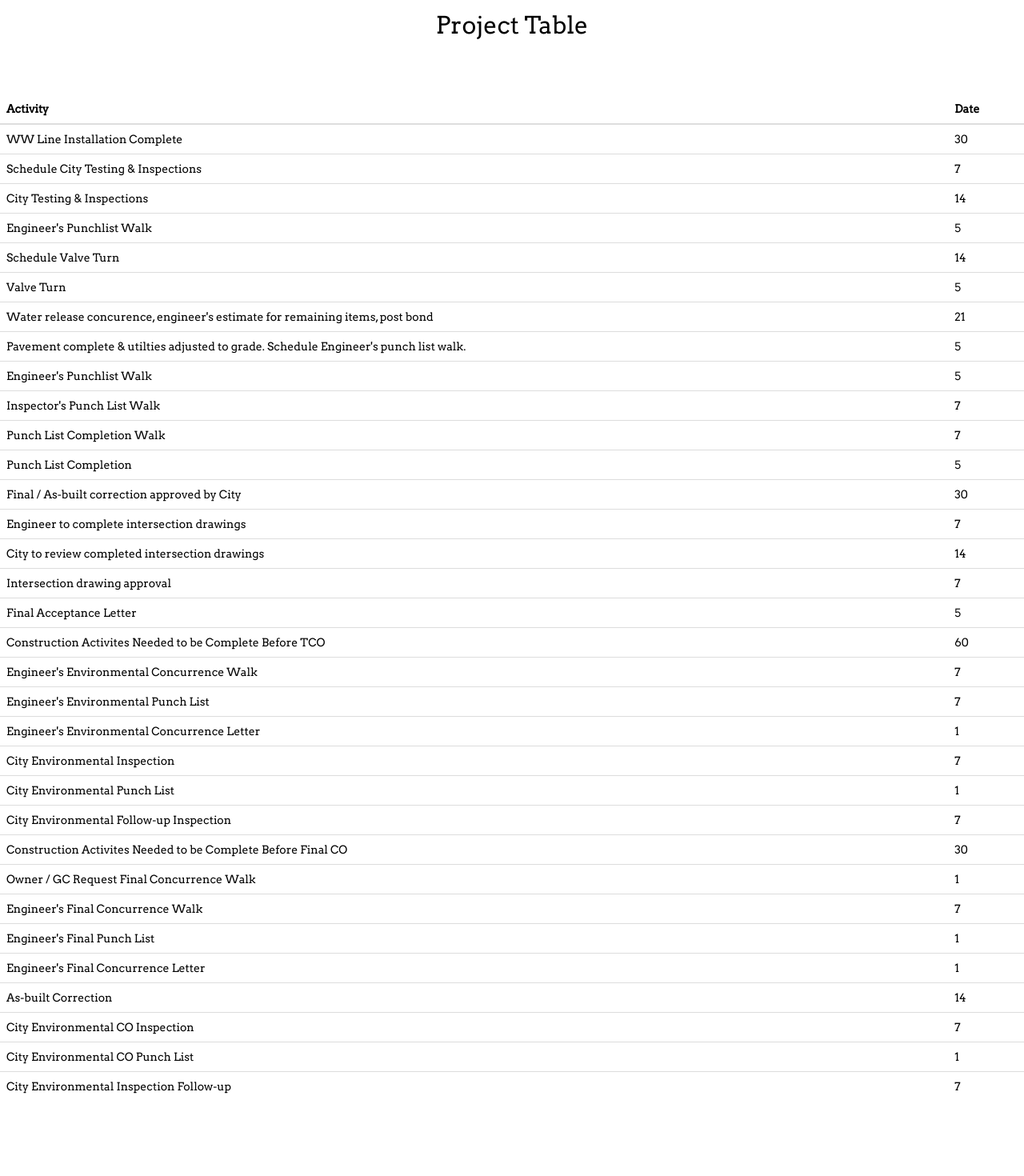
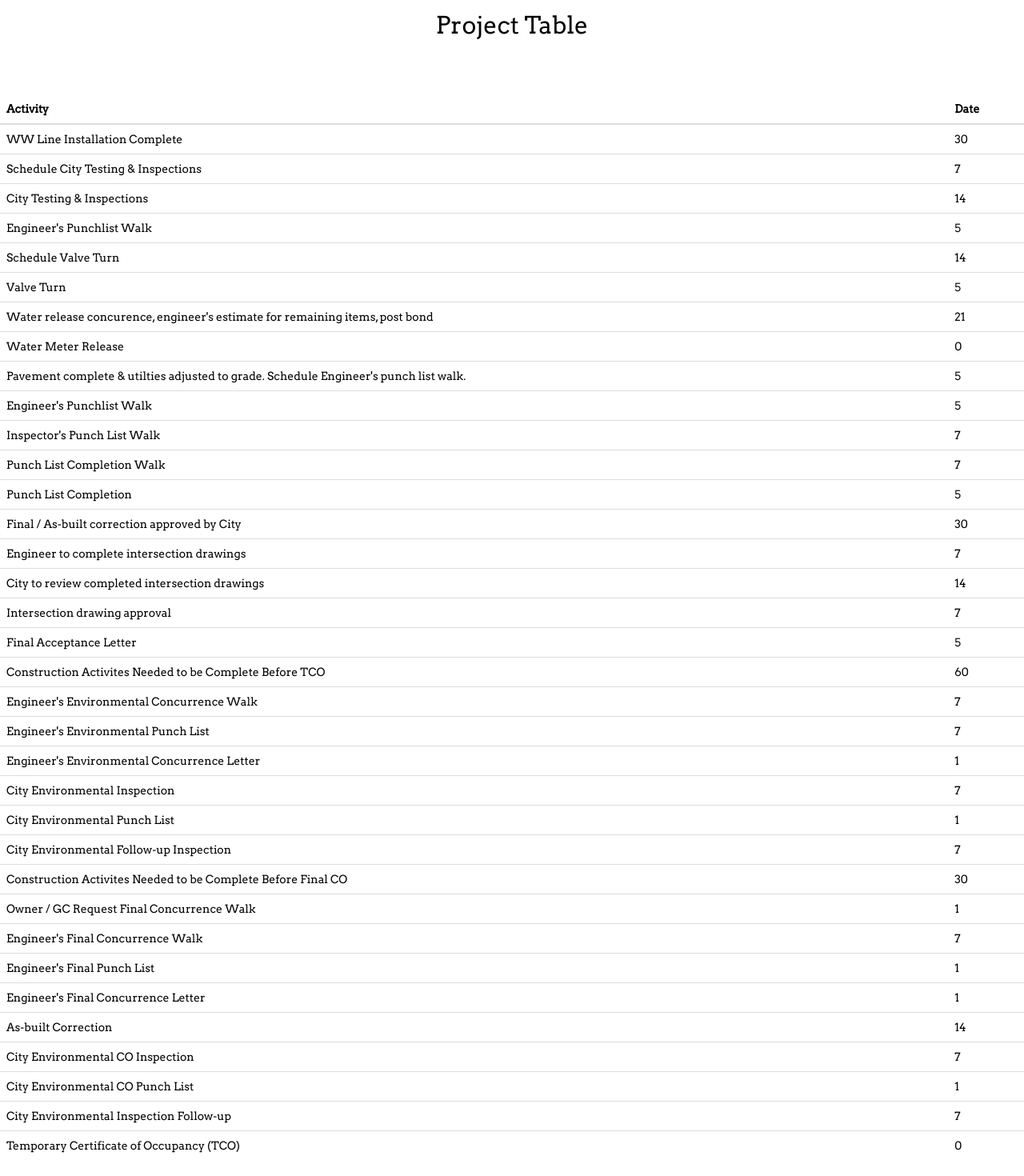
Before and after one commit to mateoholman/MeterTcoDates, a React (Create React App) app: page /ProjectSchedule in a window 1280 px wide. Shown: the part 117-1587 px from the top of the page at 80% size. Before the commit the page ends 1513 px from the top, so only its background shows below. Built offline with nearby package versions, Linux system fonts and the light colour scheme; what react-widgets would draw is missing.

Commit message:
Updated the activities to include the milestones

```diff
--- a/src/containers/ProjectTable.js
+++ b/src/containers/ProjectTable.js
@@ -9,6 +9,13 @@ import { connect } from 'react-redux';
 
 
 class ProjectTable extends Component {
+
+  calculateCalendarDate(){
+    //We need to calculate the durations for the entire project, regardless if
+    //the request is only for the water meter, because the water meter date is
+    //based on the occupancy date!
+
+  }
 
   renderTableRows(){
     //If the schedule type is water meter, only render those rows.
--- a/src/data/activities.json
+++ b/src/data/activities.json
@@ -36,132 +36,142 @@
   },
   {
     "_id": "8",
+    "activity": "Water Meter Release",
+    "duration": 0
+  },
+  {
+    "_id": "9",
     "activity": "Pavement complete & utilties adjusted to grade. Schedule Engineer's punch list walk.",
     "duration": 5
   },
   {
-    "_id": "9",
+    "_id": "10",
     "activity": "Engineer's Punchlist Walk",
     "duration": 5
   },
   {
-    "_id": "10",
+    "_id": "11",
     "activity": "Inspector's Punch List Walk",
     "duration": 7
   },
   {
-    "_id": "11",
+    "_id": "12",
     "activity": "Punch List Completion Walk",
     "duration": 7
   },
   {
-    "_id": "12",
+    "_id": "13",
     "activity": "Punch List Completion",
     "duration": 5
   },
   {
-    "_id": "13",
+    "_id": "14",
     "activity": "Final / As-built correction approved by City",
     "duration": 30
   },
   {
-    "_id": "14",
+    "_id": "15",
     "activity": "Engineer to complete intersection drawings",
     "duration": 7
   },
   {
-    "_id": "15",
+    "_id": "16",
     "activity": "City to review completed intersection drawings",
     "duration": 14
   },
   {
-    "_id": "16",
+    "_id": "17",
     "activity": "Intersection drawing approval",
     "duration": 7
   },
   {
-    "_id": "17",
+    "_id": "18",
     "activity": "Final Acceptance Letter",
     "duration": 5
   },
   {
-    "_id": "18",
+    "_id": "19",
     "activity": "Construction Activites Needed to be Complete Before TCO",
     "duration": 60
   },
   {
-    "_id": "19",
+    "_id": "20",
     "activity": "Engineer's Environmental Concurrence Walk",
     "duration": 7
   },
   {
-    "_id": "20",
+    "_id": "21",
     "activity": "Engineer's Environmental Punch List",
     "duration": 7
   },
   {
-    "_id": "21",
+    "_id": "22",
     "activity": "Engineer's Environmental Concurrence Letter",
     "duration": 1
   },
   {
-    "_id": "22",
+    "_id": "23",
     "activity": "City Environmental Inspection",
     "duration": 7
   },
   {
-    "_id": "23",
+    "_id": "24",
     "activity": "City Environmental Punch List",
     "duration": 1
   },
   {
-    "_id": "24",
+    "_id": "25",
     "activity": "City Environmental Follow-up Inspection",
     "duration": 7
   },
   {
-    "_id": "25",
+    "_id": "26",
     "activity": "Construction Activites Needed to be Complete Before Final CO",
     "duration": 30
   },
   {
-    "_id": "26",
+    "_id": "27",
     "activity": "Owner / GC Request Final Concurrence Walk",
     "duration": 1
   },
   {
-    "_id": "27",
+    "_id": "28",
     "activity": "Engineer's Final Concurrence Walk",
     "duration": 7
   },
   {
-    "_id": "28",
+    "_id": "29",
     "activity": "Engineer's Final Punch List",
     "duration": 1
   },
   {
-    "_id": "29",
+    "_id": "30",
     "activity": "Engineer's Final Concurrence Letter",
     "duration": 1
   },
   {
-    "_id": "30",
+    "_id": "31",
     "activity": "As-built Correction",
     "duration": 14
   },
   {
-    "_id": "31",
+    "_id": "32",
     "activity": "City Environmental CO Inspection",
     "duration": 7
   },
   {
-    "_id": "32",
+    "_id": "33",
     "activity": "City Environmental CO Punch List",
     "duration": 1
   },
   {
-    "_id": "33",
+    "_id": "34",
     "activity": "City Environmental Inspection Follow-up",
     "duration": 7
+  },
+  {
+    "_id": "35",
+    "activity": "Temporary Certificate of Occupancy (TCO)",
+    "duration": 0
   }
 ]
```
